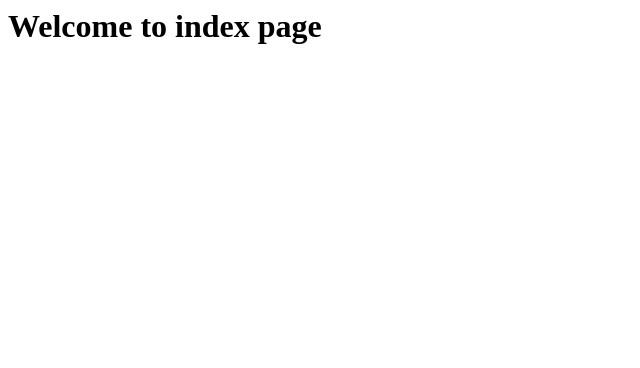
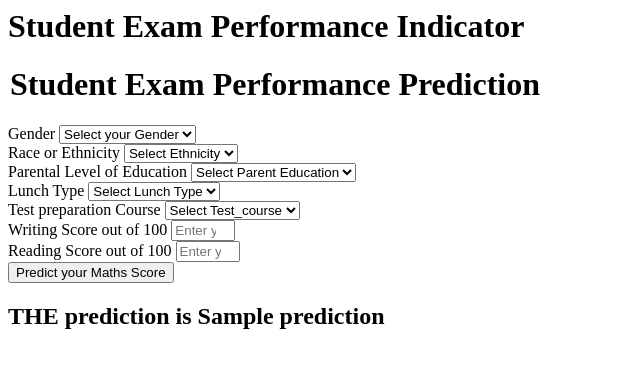
Before and after one commit to udit710/ML-Project, a Flask app: template templates/index.html in a window 1280 px wide. Shown: the top 368 px of the page, without its empty margins (0-640 px from the left). Run offline with Flask 3, Linux system fonts and the light colour scheme; the template is opened without the code that fills it: most values are stand-ins (such as "Sample title", 1, 10 or a date in 2020).

Commit message:
CICD integration

```diff
--- /dev/null
+++ b/templates/error.html
@@ -0,0 +1 @@
+<h1>Error 404!</h1>
--- a/templates/index.html
+++ b/templates/index.html
@@ -1 +1,111 @@
-<h1>Welcome to index page</h1>
+<html>
+<body>
+    <div class="login">
+       <h1>Student Exam Performance Indicator</h1>
+
+       <form action="{{ url_for('predict_datapoint')}}" method="post">
+        <h1>
+            <legend>Student Exam Performance Prediction</legend>
+        </h1>
+        <div class="mb-3">
+            <label class="form-label">Gender</label>
+            <select class="form-control" name="gender" placeholder="Enter you Gender" required>
+                <option class="placeholder" selected disabled value="">Select your Gender</option>
+                <option value="male">
+                    Male
+                </option>
+                <option value="female">
+                    Female
+                </option>
+            </select>
+        </div>
+        <div class="mb-3">
+            <label class="form-label">Race or Ethnicity</label>
+            <select class="form-control" name="ethnicity" placeholder="Enter you ethnicity" required>
+                <option class="placeholder" selected disabled value="">Select Ethnicity</option>
+                <option value="group A">
+                    Group A
+                </option>
+                <option value="group B">
+                    Group B
+                </option>
+                <option value="group C">
+                    Group C
+                </option>
+                <option value="group D">
+                    Group D
+                </option>
+                <option value="group E">
+                    Group E
+                </option>
+            </select>
+        </div>
+        <div class="mb-3">
+            <label class="form-label">Parental Level of Education</label>
+            <select class="form-control" name="parental_level_of_education"
+                placeholder="Enter you Parent Education" required>
+                <option class="placeholder" selected disabled value="">Select Parent Education</option>
+                <option value="associate's degree">
+                    associate's degree
+                </option>
+                <option value="bachelor's degree">
+                    bachelor's degree
+                </option>
+                <option value="high school">
+                    high school
+                </option>
+                <option value="master's degree">
+                    master's degree
+                </option>
+                <option value="some college">
+                    some college
+                </option>
+                <option value="some high school">
+                    some high school
+                </option>
+            </select>
+        </div>
+        <div class="mb-3">
+            <label class="form-label">Lunch Type</label>
+            <select class="form-control" name="lunch" placeholder="Enter you Lunch" required>
+                <option class="placeholder" selected disabled value="">Select Lunch Type</option>
+                <option value="free/reduced">
+                    free/reduced
+                </option>
+                <option value="standard">
+                    standard
+                </option>
+            </select>
+        </div>
+        <div class="mb-3">
+            <label class="form-label">Test preparation Course</label>
+            <select class="form-control" name="test_preparation_course" placeholder="Enter you Course"
+                required>
+                <option class="placeholder" selected disabled value="">Select Test_course</option>
+                <option value="none">
+                    None
+                </option>
+                <option value="completed">
+                    Completed
+                </option>
+            </select>
+        </div>
+        <div class="mb-3">
+            <label class="form-label">Writing Score out of 100</label>
+            <input class="form-control" type="number" name="reading_score"
+                placeholder="Enter your Reading score" min='0' max='100' />
+        </div>
+        <div class="mb-3">
+            <label class="form-label">Reading Score out of 100</label>
+            <input class="form-control" type="number" name="writing_score"
+                placeholder="Enter your Reading Score" min='0' max='100' />
+        </div>
+        <div class="mb-3">
+            <input class="btn btn-primary" type="submit" value="Predict your Maths Score" required />
+        </div>
+    </form>
+    <h2>
+       THE  prediction is {{prediction}}
+    </h2>
+   <body>
+</html>
```
Also changed, not shown: src/new.py (added, +93 -0 lines), src/predict_pipeline.py (added, +59 -0 lines), .github/workflows/main.yaml (added), app.py (renamed from application.py), templates/new.html (renamed from templates/home.html), 1 other file.
